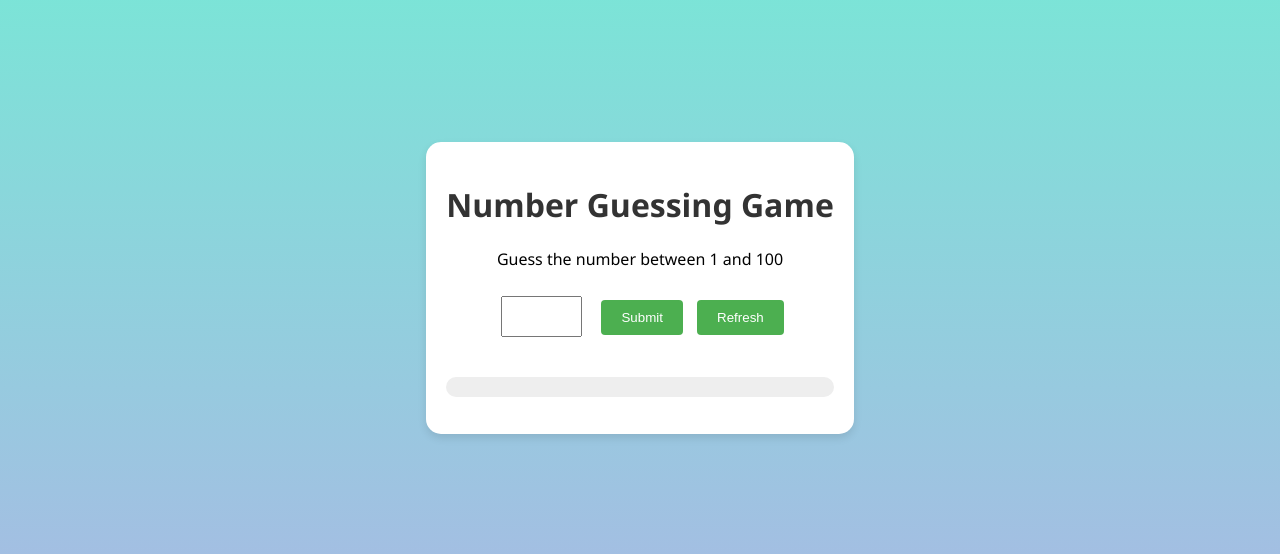
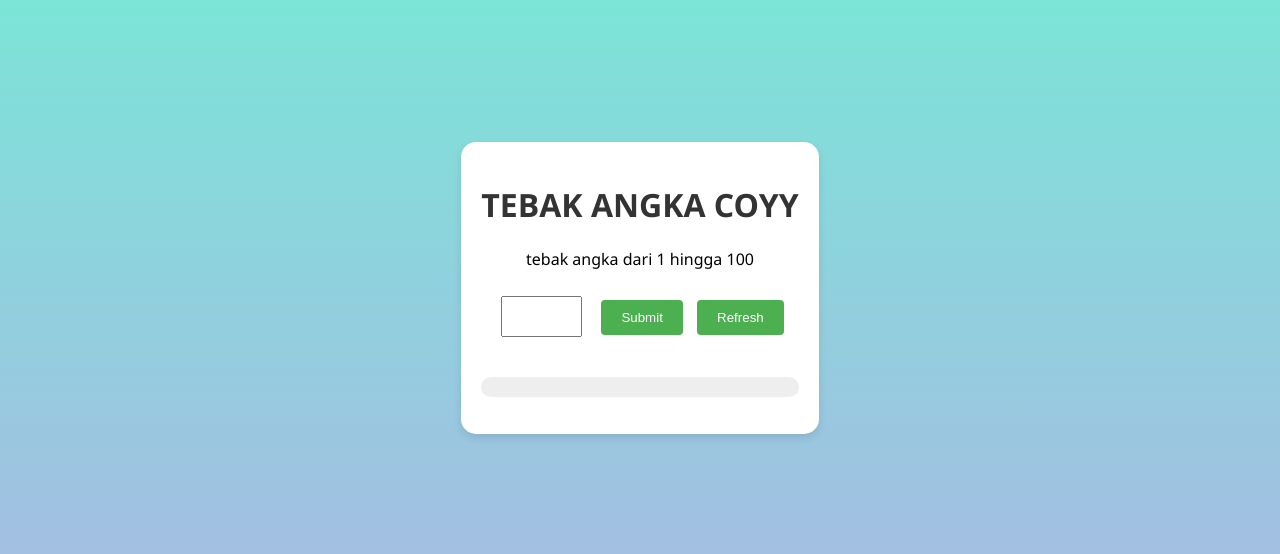
Before and after one commit to ryy26/gaming, a plain HTML site: page index.html in a window 1280 px wide. Shown: the part 112-666 px from the top of the page. Drawn offline with Linux system fonts and the light colour scheme.

Commit message:
Update index.html

```diff
--- a/index.html
+++ b/index.html
@@ -1,14 +1,14 @@
 <!DOCTYPE html>
 <html>
 <head>
-    <title>Number Guessing Game</title>
+    <title>Tebak Angka Momen</title>
     <link rel="stylesheet" type="text/css" href="style.css" />
     <script src="script.js" defer></script>
 </head>
 <body>
     <div id="game-container">
-        <h1>Number Guessing Game</h1>
-        <p>Guess the number between 1 and 100</p>
+        <h1>TEBAK ANGKA COYY</h1>
+        <p>tebak angka dari 1 hingga 100</p>
         <input type="number" id="guess" min="1" max="100" />
         <button id="submit">Submit</button>
         <button id="refresh">Refresh</button> <!-- Tambah tombol refresh -->
```
